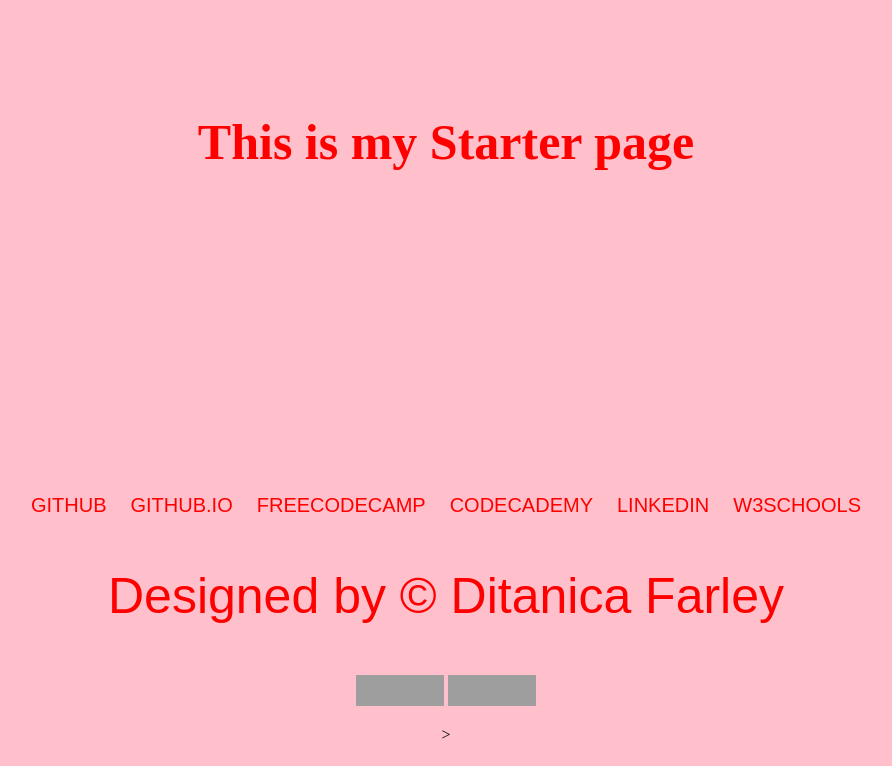
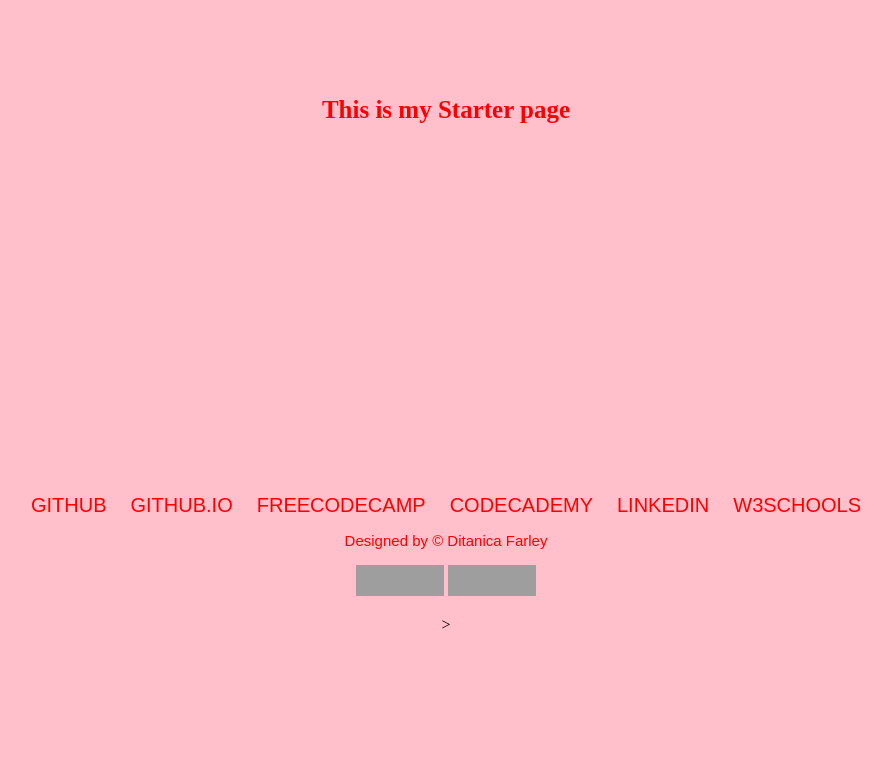
Before and after one commit to ditanica424/ditanica424.github.io, a PHP site: page / in a window 1280 px wide. Shown: the part 203-969 px from the top of the page, without its empty margins (194-1086 px from the left). After the commit the page ends 832 px from the top, so only its background shows below. Run offline with PHP 8.4, Linux system fonts and the light colour scheme; grey boxes are pictures that could not be loaded.

Commit message:
Update default.css

```diff
--- a/Styles/default.css
+++ b/Styles/default.css
@@ -13,13 +13,6 @@ header {
     height: 118px;
     text-align: center;
 }
-
-hearder h1 {
-    color: gold;
-    font-style: italic;
-    font-size: 100px;
-}
-
 
 nav {
     background-color: orangered;
@@ -42,16 +35,22 @@ footer {
     padding-bottom: 14px;
 }
 
-h1 {
+header h1 {
     color: red;
     font-style: normal;
     font-size: 50px;
 }
 
+main h1 {
+    color: red;
+    font-style: normal;
+    font-size: 25px;
+}
+
 p {
     color: red;
     font-style: normal;
-    font-size: 50px;
+    font-size: 15px;
     font-family: Arial, Helvetica, sans-serif;
 }
 
```
